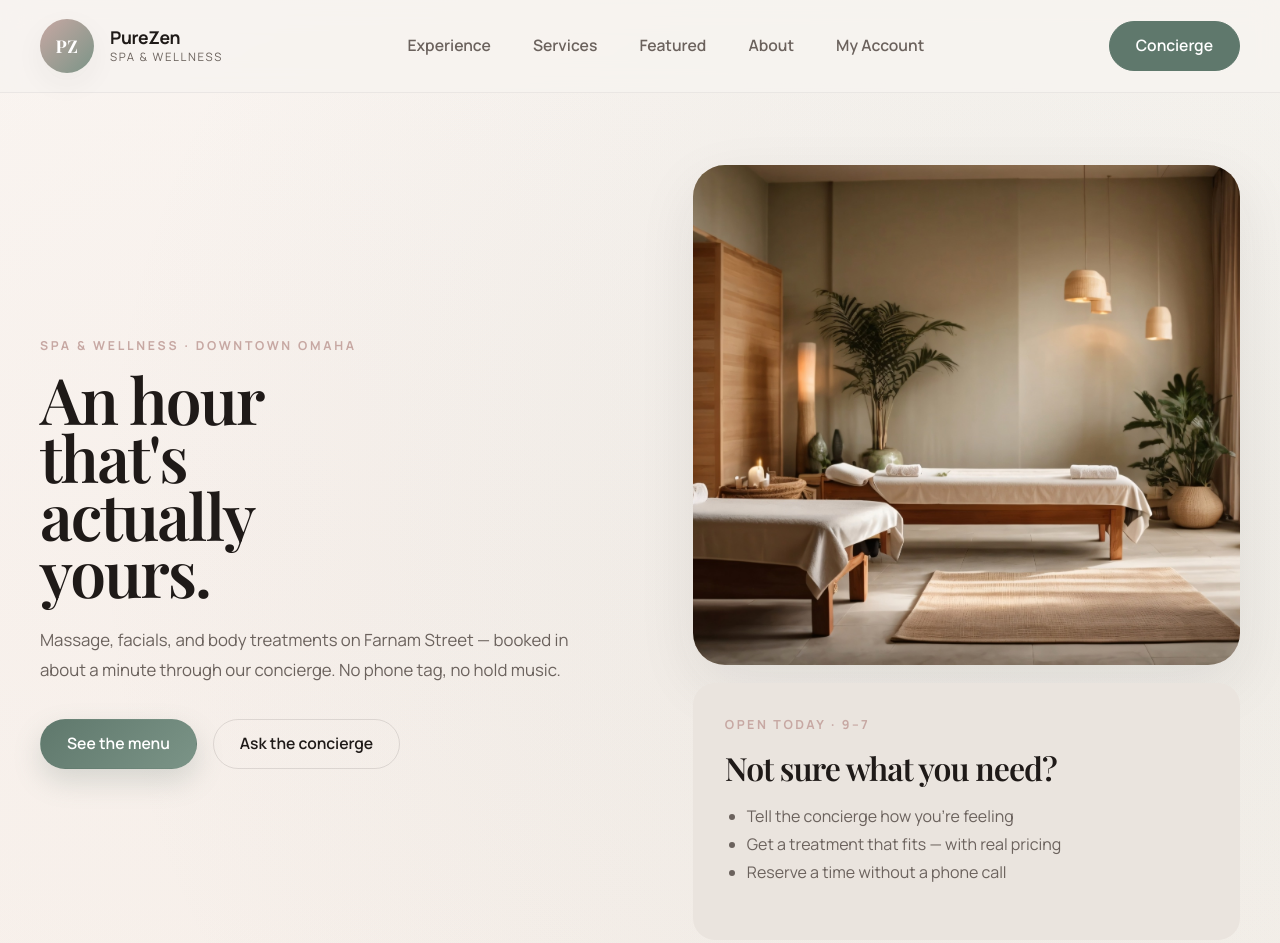
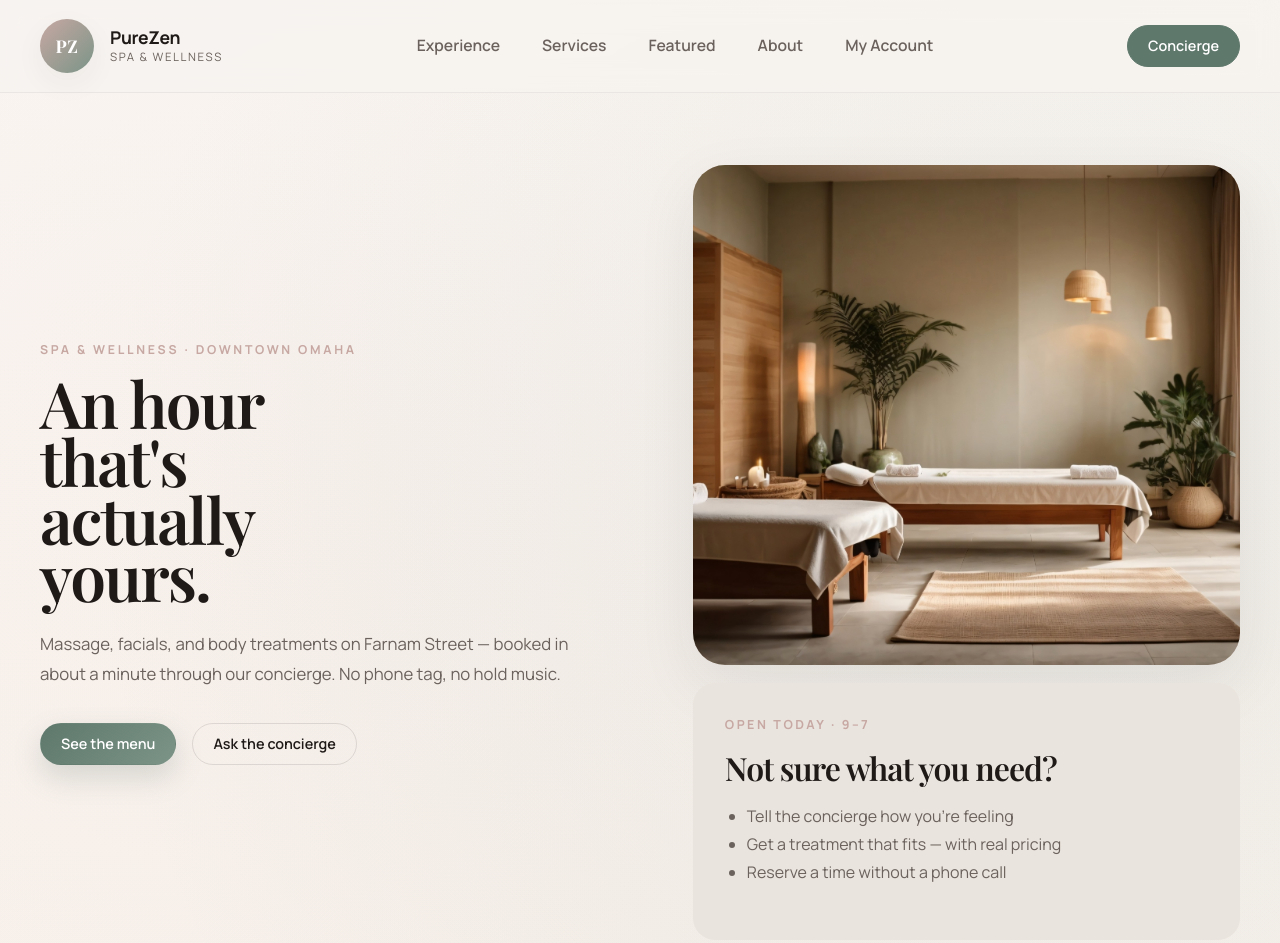
Before and after one commit to jetty-setter/purezen, a plain HTML site: page frontend/index.html in a window 1280 px wide. Shown: the top 943 px of the page. Drawn offline with nearby package versions, Linux system fonts and the light colour scheme; no server answers.

Commit message:
Shrink oversized buttons to refined proportions
Base .btn was 50px tall with 26px padding and ~1rem text, making the
header CTA and hero buttons look chunky. Reduce to 42px / 20px / 0.9rem.

```diff
--- a/frontend/styles.css
+++ b/frontend/styles.css
@@ -219,13 +219,13 @@ button {
 }
 
 .btn {
-  min-height: 50px;
+  min-height: 42px;
   display: inline-flex;
   align-items: center;
   justify-content: center;
-  padding: 0 26px;
+  padding: 0 20px;
   border-radius: 999px;
-  font-size: 0.98rem;
+  font-size: 0.9rem;
   font-weight: 600;
   border: 1px solid transparent;
   transition: transform 0.18s ease, box-shadow 0.18s ease, background 0.18s ease;
```
